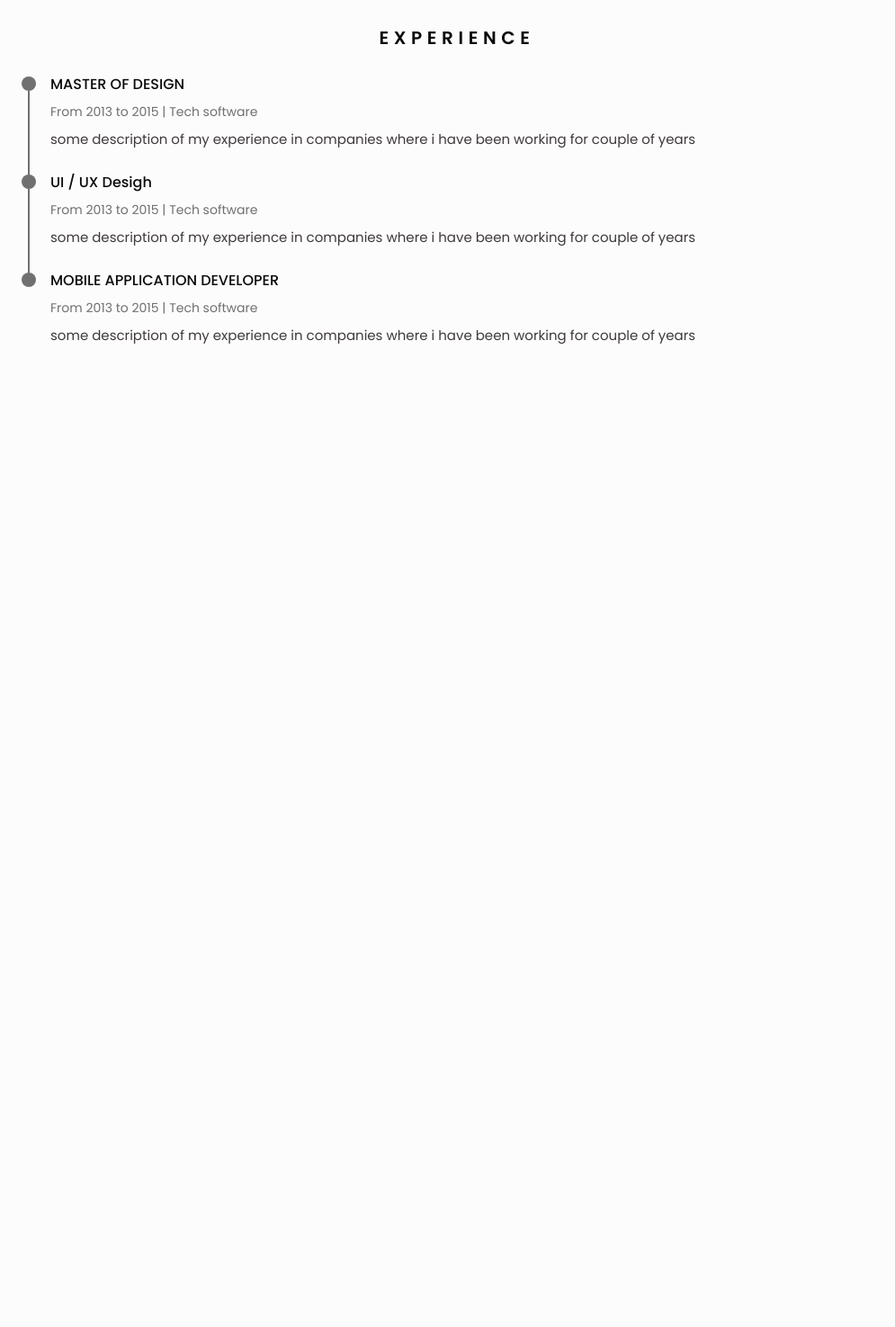
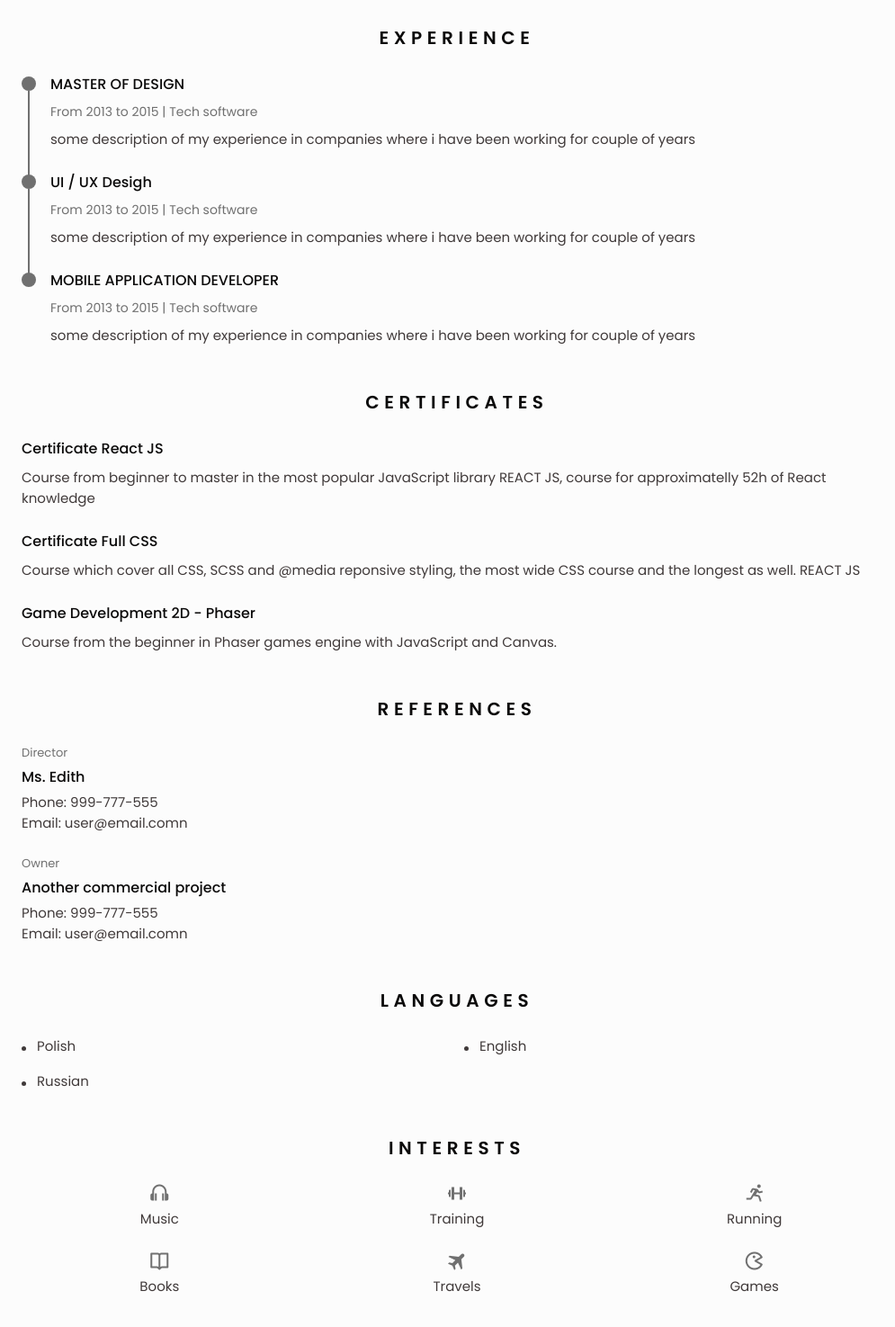
Before and after one commit to Fremen1990/responsive-resume-CV, a plain HTML site: page index.html in a window 1280 px wide. Shown: the part 1632-3107 px from the top of the page at 90% size, without its empty margins (0-995 px from the left). Before the commit the page ends 2088 px from the top, so only its background shows below. Drawn offline with nearby package versions, Linux system fonts and the light colour scheme; files whose address does not match are found by name.

Commit message:
Interests Menu finished

```diff
--- a/assets/css/style.css
+++ b/assets/css/style.css
@@ -352,21 +352,24 @@ img {
 }
 
 /* ===============  SKILLS AND LANGUAGES ================== */
-.skills__content {
+.skills__content,
+.languages__content {
   grid-template-columns: repeat(2, 1fr);
 }
 
-.skills__content {
-  gap: 0;
+.languages__content {
+  gap: 1rem;
 }
 
-.skills__name {
+.skills__name,
+.languages__name {
   display: flex;
   align-items: center;
   margin-bottom: var(--mb-3);
 }
 
-.skills__circle {
+.skills__circle,
+.languages__circle {
   display: inline-block;
   width: 5px;
   height: 5px;
@@ -376,9 +379,44 @@ img {
 }
 
 /* ===============  CERTIFICATES ================== */
+.certificate__title {
+  font-size: var(--h3-font-size);
+  margin-bottom: var(--mb-1);
+}
+/* ===============  REFERENCES ================== */
+.references__content {
+  gap: 0.25rem;
+}
 
-/* ===============  REFERENCES ================== */
+.references__subtitle {
+  color: var(--text-color-light);
+}
+
+.references__subtitle,
+.refrences__contact {
+  font-size: var(--smaller-font-size);
+}
+
+.references__title {
+  font-size: var(--h3-font-size);
+}
 
 /* ===============  INTERESTS ================== */
+.interests__container {
+  grid-template-columns: repeat(3, 1fr);
+  margin-top: var(--mb-2);
+}
+
+.interests__content {
+  display: flex;
+  flex-direction: column;
+  align-items: center;
+}
+
+.interests__icon {
+  font-size: 1.5rem;
+  color: var(--text-color-light);
+  margin-bottom: 0.25rem;
+}
 
 /* Scroll top */
--- a/index.html
+++ b/index.html
@@ -220,7 +220,7 @@
             </li>
 
             <li class="skills__name">
-              <span class="skills__circle"></span>javaScript
+              <span class="skills__circle"></span>JavaScript
             </li>
           </ul>
 
@@ -236,6 +236,10 @@
 
             <li class="skills__name">
               <span class="skills__circle"></span>GIT
+            </li>
+
+            <li class="skills__name">
+              <span class="skills__circle"></span>Phaser
             </li>
           </ul>
 
@@ -300,27 +304,123 @@
 
 
       <!-- ============================ CERTIFICATES ========================== -->
+      <section class="certificate section" id="certificates">
+
+        <h2 class="section-title"> Certificates</h2>
+
+        <div class="certificate__container bd-grid">
+
+          <div class="certificate__content">
+            <h3 class="certificate__title">Certificate React JS</h3>
+            <p class="certificate__description">Course from beginner to master in the most popular JavaScript library
+              REACT JS, course for approximatelly 52h of React knowledge</p>
+          </div>
+
+          <div class="certificate__content">
+            <h3 class="certificate__title">Certificate Full CSS </h3>
+            <p class="certificate__description">Course which cover all CSS, SCSS and @media reponsive styling, the
+              most wide CSS course and the longest as well.
+              REACT JS</p>
+          </div>
+
+          <div class="certificate__content">
+            <h3 class="certificate__title">Game Development 2D - Phaser</h3>
+            <p class="certificate__description">Course from the beginner in Phaser games engine with JavaScript and
+              Canvas.
+            </p>
+          </div>
+        </div>
+      </section>
+
+      <!-- ============================ REFERENCES ========================== -->
+      <section class="references section" id="references">
+        <h2 class="section-title">References</h2>
+        <div class="references__container bd-grid">
+
+          <div class="references__content bd-grid">
+            <span class="references__subtitle">Director</span>
+            <h3 class="references__title">Ms. Edith </h3>
+            <ul class="references__contact">
+              <li>Phone: 999-777-555</li>
+              <li>Email: user@email.comn</li>
+            </ul>
+          </div>
+
+          <div class="references__content bd-grid">
+            <span class="references__subtitle">Owner</span>
+            <h3 class="references__title">Another commercial project </h3>
+            <ul class="references__contact">
+              <li>Phone: 999-777-555</li>
+              <li>Email: user@email.comn</li>
+            </ul>
+          </div>
+        </div>
+      </section>
+
+      <!-- ============================ LANGUAGES ========================== -->
+      <section class="languages section">
+
+        <h2 class="section-title">Languages</h2>
+
+        <div class="languages__container">
+          <ul class="languages__content bd-grid">
+
+            <li class="language__name">
+              <span class="languages__circle"></span>Polish
+            </li>
+
+            <li class="language__name">
+              <span class="languages__circle"></span>English
+            </li>
+
+            <li class="language__name">
+              <span class="languages__circle"></span>Russian
+            </li>
+
+          </ul>
+        </div>
+      </section>
+
+      <!-- ============================ INTERESTS ========================== -->
+      <section class="interests section">
+
+        <h2 class="section-title">Interests</h2>
+
+        <div class="interests__container bd-grid">
+
+          <div class="interests__content">
+            <i class='bx bx-headphone interests__icon'></i>
+            <span class="interests__name">Music</span>
+          </div>
+
+          <div class="interests__content">
+            <i class='bx bx-dumbbell interests__icon'></i>
+            <span class="interests__name">Training</span>
+          </div>
+
+          <div class="interests__content">
+            <i class='bx bx-run interests__icon'></i>
+            <span class="interests__name">Running</span>
+          </div>
+
+          <div class="interests__content">
+            <i class='bx bx-book-open interests__icon'></i>
+            <span class="interests__name">Books</span>
+          </div>
+
+          <div class="interests__content">
+            <i class='bx bxs-plane-alt interests__icon'></i>
+            <span class="interests__name">Travels</span>
+          </div>
+
+          <div class="interests__content">
+            <i class='bx bx-game interests__icon'></i>
+            <span class="interests__name">Games</span>
+          </div>
 
 
-
-
-      <!-- ============================ REFERENCES ========================== -->
-
-
-
-
-      <!-- ============================ LANGUAGES ========================== -->
-
-
-
-
-      <!-- ============================ INTERESTS ========================== -->
-
-
-
-
-
-
+        </div>
+      </section>
 
     </div>
 
```
